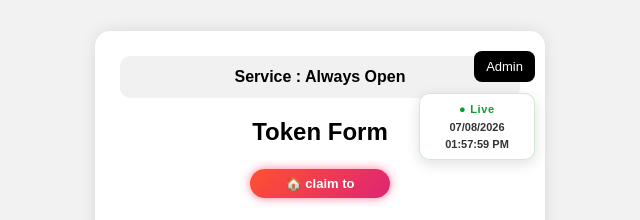
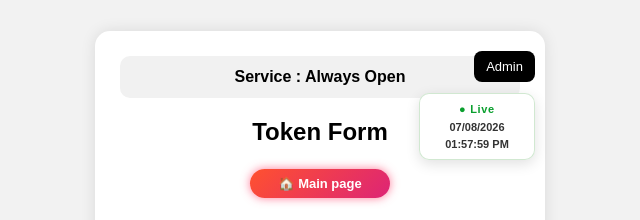
Before and after one commit to sscyberzone26-max/SS-CYBER-ZONE, a plain HTML site: page index.html in a window 1280 px wide. Shown: the top 220 px of the page, 320-960 px from the left. Drawn offline with Linux system fonts and the light colour scheme; no server answers.

Commit message:
index.html

```diff
--- a/index.html
+++ b/index.html
@@ -300,7 +300,7 @@ Loading...
 <a href="https://sscyberzone26-max.github.io/token-generator2/"
    target="_blank"
    class="mainPageBtn">
-   🏠 claim to
+   🏠 Main page
 </a>
 
 <form id="tokenForm">
```
